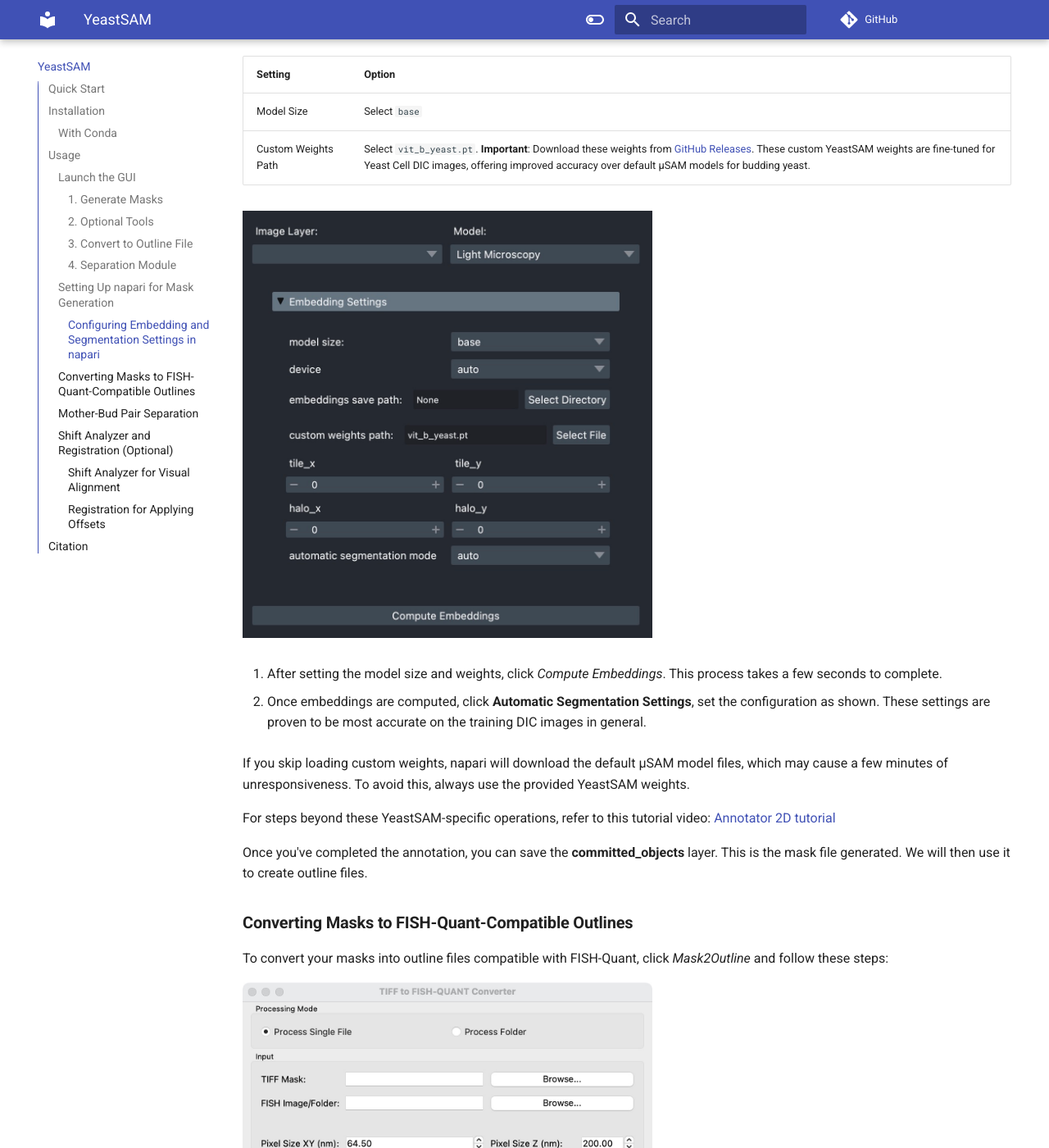
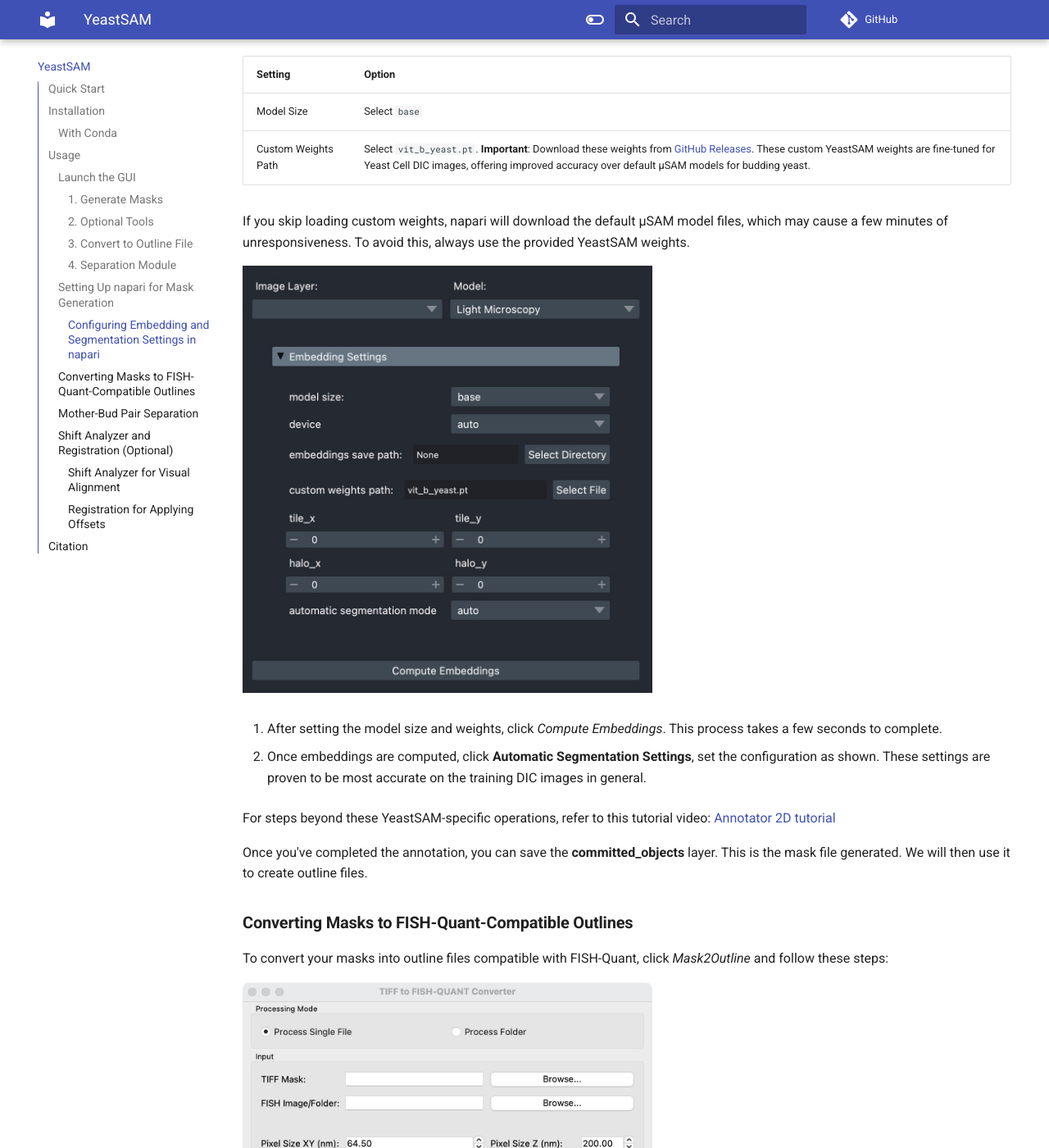
Before and after one commit to YonghaoZhao722/YeastSAMDoc, an MkDocs documentation site: the page built from docs/index.md, in a window 1280 px wide and 1400 px high, scrolled down 2890 px. Shown: the whole window at 82% size. Built offline with MkDocs 1.6.1 and Material for MkDocs 9.7.7, drawn with Linux system fonts in a browser that asks for light colours; comment, search, counter and statistics services are not loaded; part of the change alters nothing that is shown.

```diff
--- a/docs/index.md
+++ b/docs/index.md
@@ -99,13 +99,14 @@ Once napari is open and your DIC image is loaded, configure the embedding settin
 | Model Size          | Select `base` |
 | Custom Weights Path | Select `vit_b_yeast.pt`. **Important**: Download these weights from [GitHub Releases](https://github.com/YonghaoZhao722/YeastSAM/releases). These custom YeastSAM weights are fine-tuned for Yeast Cell DIC images, offering improved accuracy over default µSAM models for budding yeast. |
 
+If you skip loading custom weights, napari will download the default µSAM model files, which may cause a few minutes of unresponsiveness. To avoid this, always use the provided YeastSAM weights.
+
 <img src="images/image_3.png" width="500" />
 
 3. After setting the model size and weights, click *Compute Embeddings*. This process takes a few seconds to complete.
 
 4. Once embeddings are computed, click **Automatic Segmentation Settings**, set the configuration as shown. These settings are proven to be most accurate on the training DIC images in general.
 
-If you skip loading custom weights, napari will download the default µSAM model files, which may cause a few minutes of unresponsiveness. To avoid this, always use the provided YeastSAM weights.
 
 For steps beyond these YeastSAM-specific operations, refer to this tutorial video: [Annotator 2D tutorial](https://www.youtube.com/watch?v=9xjJBg_Bfuc)
 
@@ -140,7 +141,7 @@ The resulting outline files can now be used directly in FISH-Quant for further a
 
 You can use the **Mask Editor** to separate *mother-bud pairs*, either manually or automatically:
 
-- On the left *Editing Tools* panel, you can select **Select**, **Erase**, **Divide**, or **Drag**.
+- On the left *Editing Tools* panel, you can select **Select**, **Erase**, **Divide**, or **Drag** (when zooming in).
   You can manually use the **Divide** tool to separate mother-bud pairs. This is how we collected the data for analysis and for training the CNN and U-Net models.
 
 - On the right panel, you can load [models](https://github.com/YonghaoZhao722/YeastSAM/releases) for automatic detection and separation:
```
